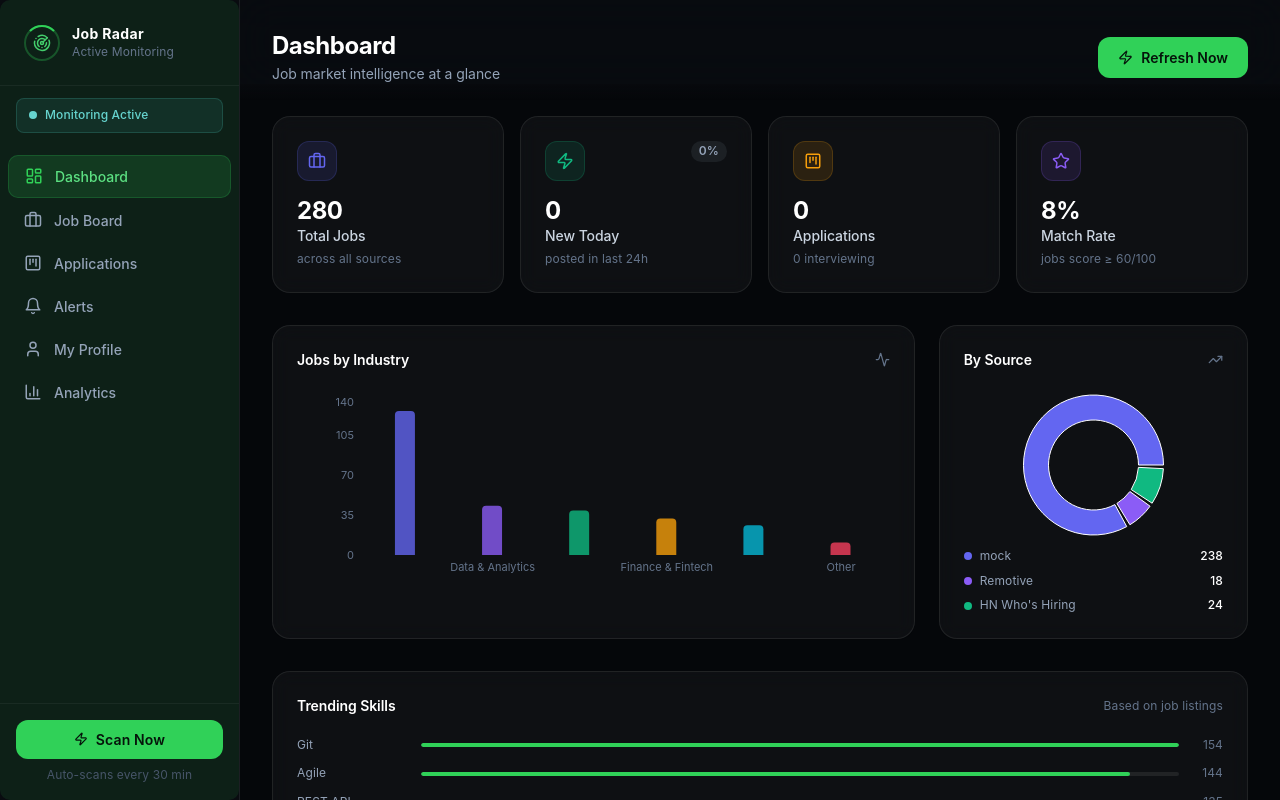
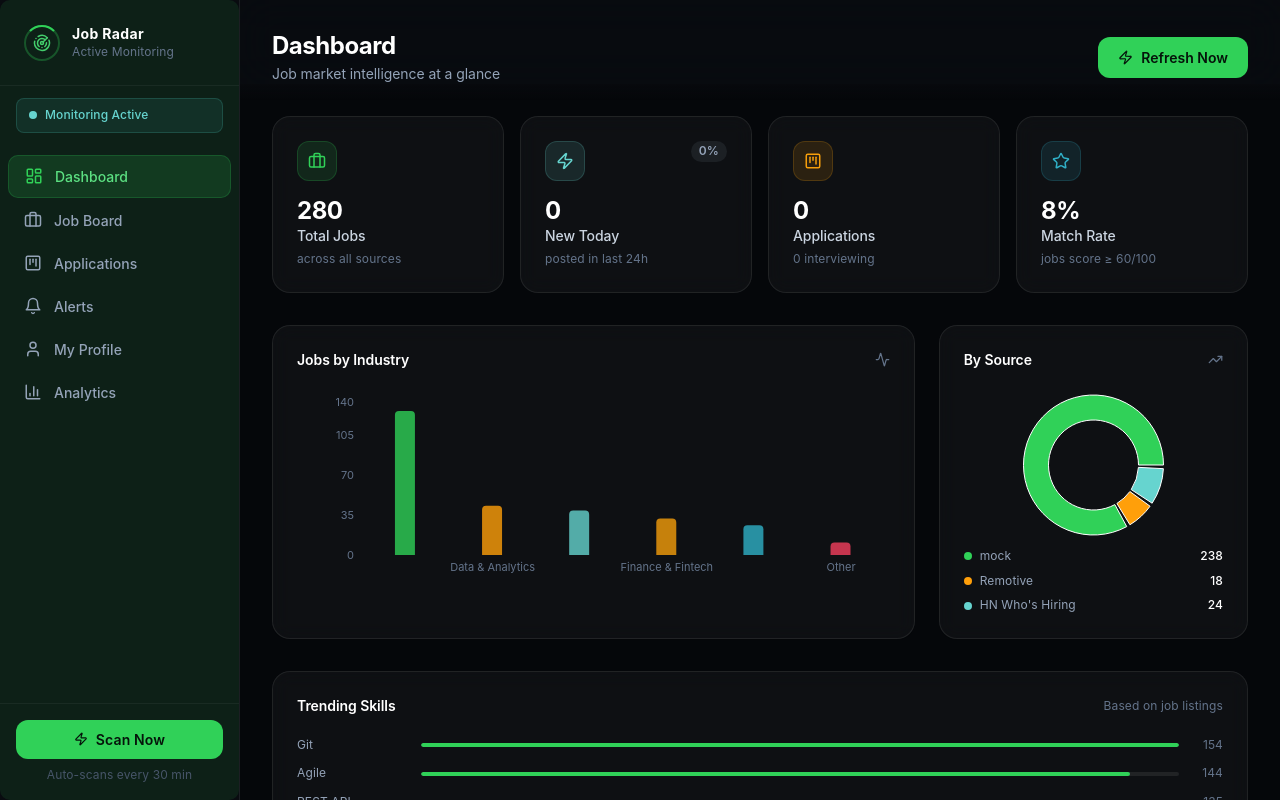
Before and after one commit to DkrDante/job-search, a Next.js app: page / in a window 1280 px wide. Shown: the top 800 px of the page. Built offline with nearby package versions, Linux system fonts and the light colour scheme.

Commit message:
fix: recolor dashboard charts and stat cards away from indigo/violet

```diff
--- a/src/app/page.tsx
+++ b/src/app/page.tsx
@@ -16,7 +16,7 @@ import {
 } from 'recharts';
 import { SOURCE_LABELS, INDUSTRY_LABELS } from '@/config/defaults';
 
-const CHART_COLORS = ['#6366f1', '#8b5cf6', '#10b981', '#f59e0b', '#06b6d4', '#f43f5e'];
+const CHART_COLORS = ['#30D158', '#FF9F0A', '#66D4CF', '#f59e0b', '#30B0C7', '#f43f5e'];
 
 const CustomTooltip = ({ active, payload, label }: any) => {
   if (active && payload?.length) {
@@ -107,7 +107,7 @@ export default function DashboardPage() {
               value={stats?.totalJobs.toLocaleString() ?? 0}
               subtitle="across all sources"
               icon={Briefcase}
-              color="#6366f1"
+              color="#30D158"
               delay={0}
             />
             <StatsCard
@@ -115,7 +115,7 @@ export default function DashboardPage() {
               value={stats?.newToday ?? 0}
               subtitle="posted in last 24h"
               icon={Zap}
-              color="#10b981"
+              color="#66D4CF"
               trend={stats?.newToday && stats.newToday > 0 ? 12 : 0}
               delay={0.1}
             />
@@ -132,7 +132,7 @@ export default function DashboardPage() {
               value={`${stats?.matchRate ?? 0}%`}
               subtitle="jobs score ≥ 60/100"
               icon={Star}
-              color="#8b5cf6"
+              color="#30B0C7"
               delay={0.3}
             />
           </div>
```
